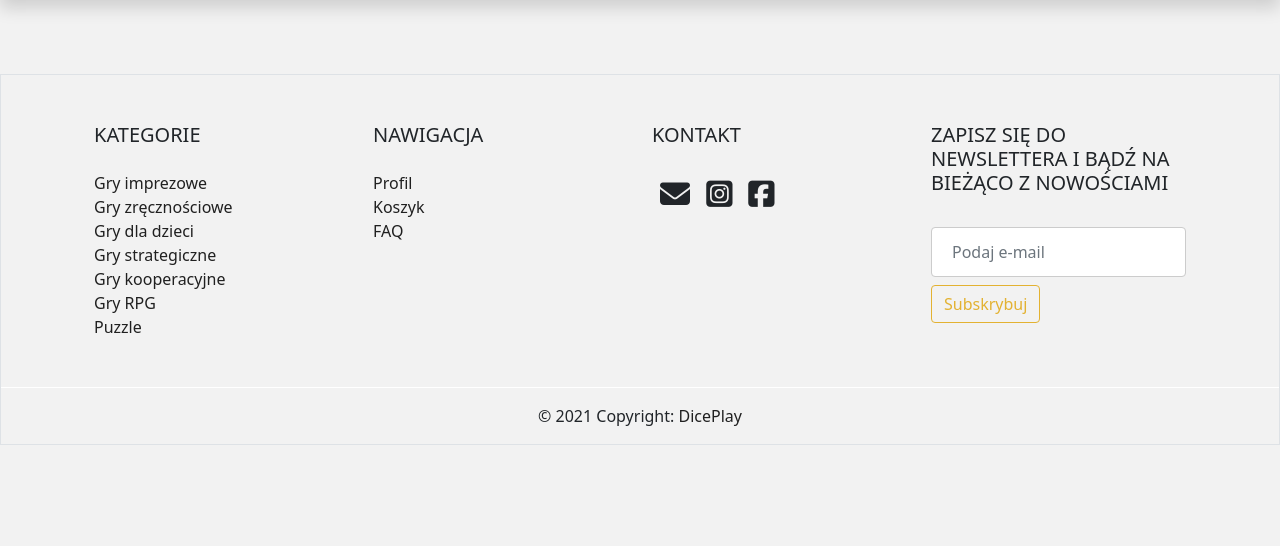
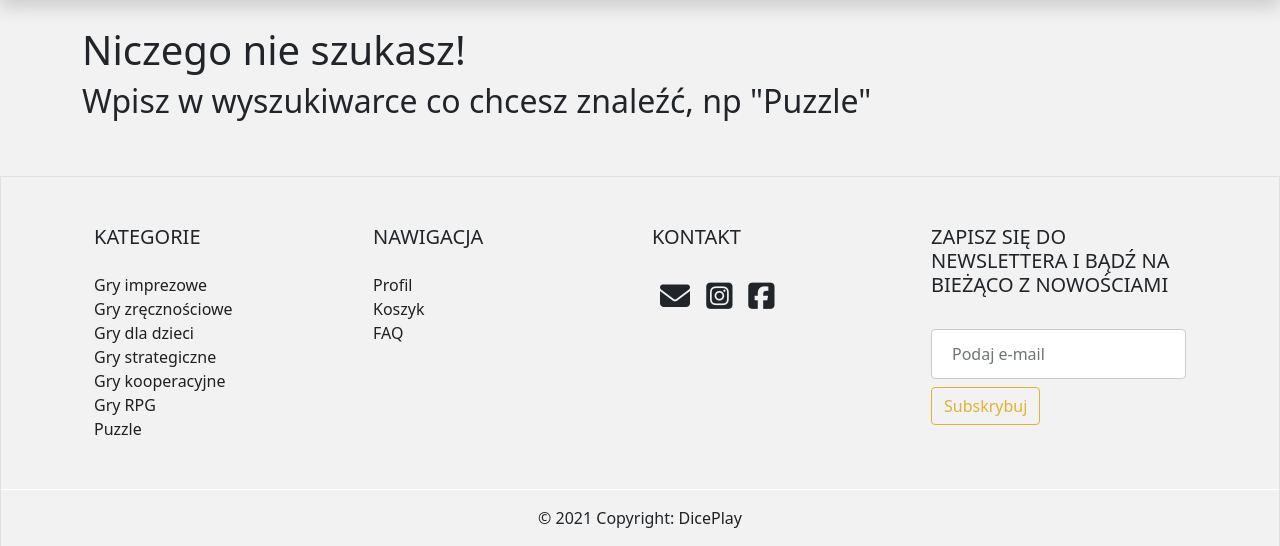
Before and after one commit to pKucinski/wypozyczalnia-gier, a Django app: page /search/ in a window 1280 px wide. Shown: the part 238-784 px from the top of the page. Run offline with Django 3.2, Linux system fonts and the light colour scheme; some libraries are stand-ins or nearby versions.

Commit message:
Update search.html

```diff
--- a/templates/search.html
+++ b/templates/search.html
@@ -25,6 +25,9 @@
                 </div>
 
             {% endfor %}
+        {% else %}
+        <h1>Niczego nie szukasz!</h1>
+        <h2>Wpisz w wyszukiwarce co chcesz znaleźć, np "Puzzle"</h2>
         {% endif %}
     </div>
 </div>
```
